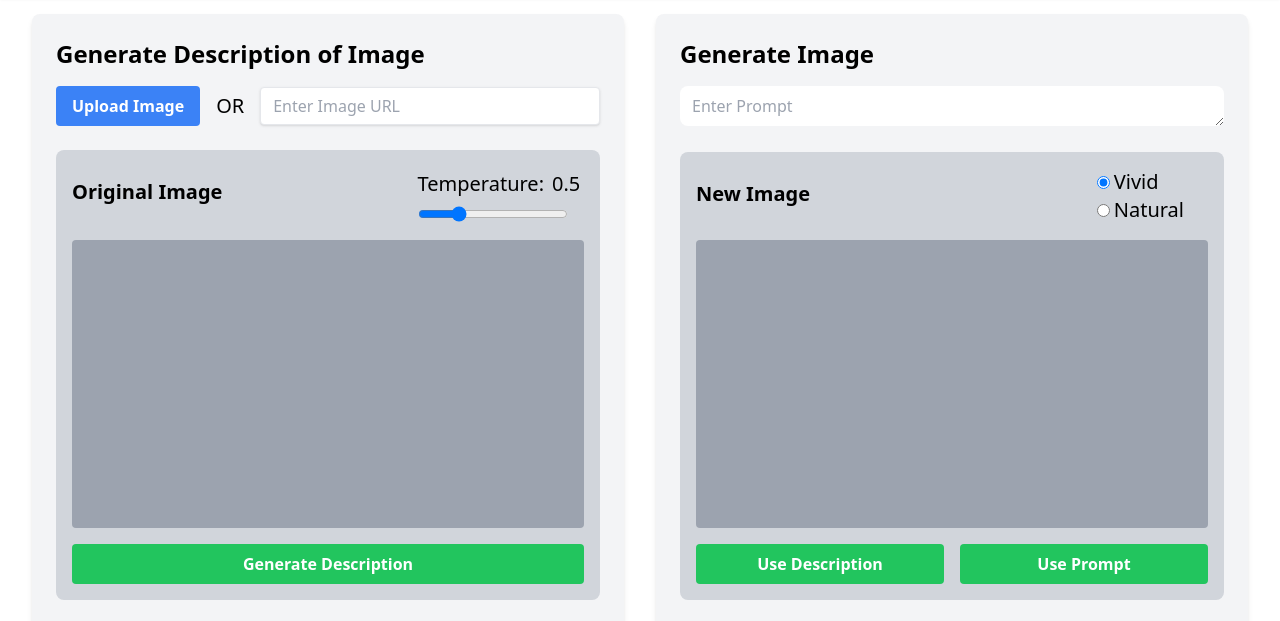
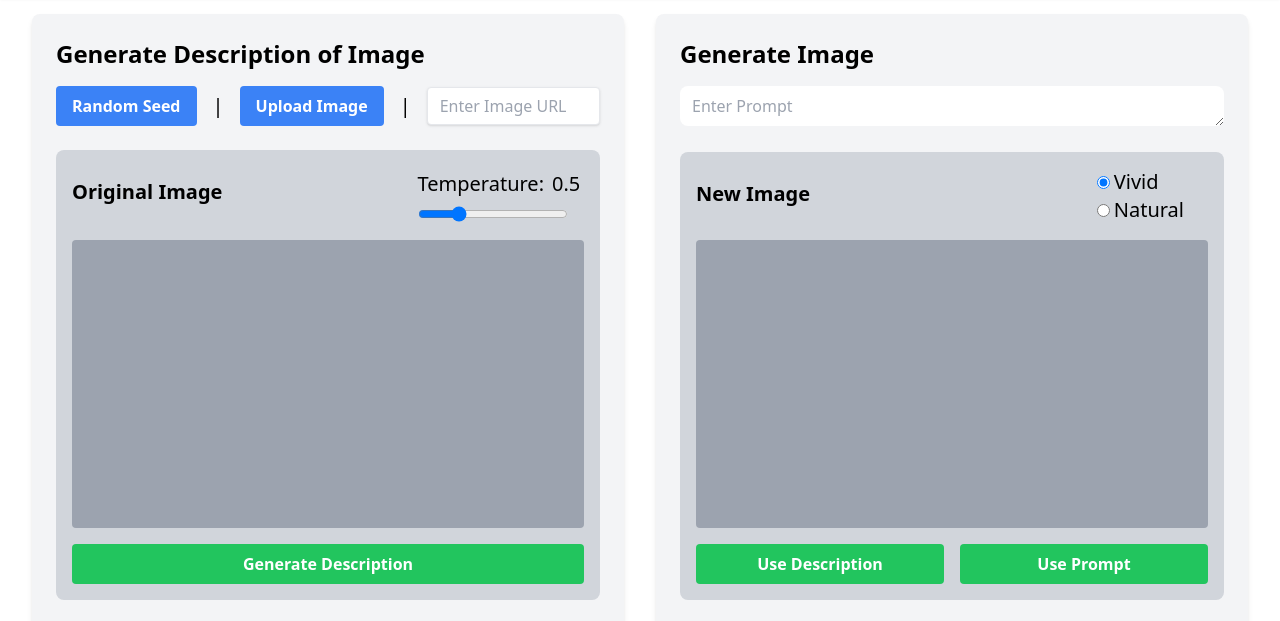
Before and after one commit to James9446/image_replicator, a website: page public/index.html in a window 1280 px wide. Shown: the part 104-725 px from the top of the page. Drawn offline with nearby package versions, Linux system fonts and the light colour scheme.

Commit message:
Added random image fetcher for use with GPT-4V(ision). Also updated the About page and the README.me

```diff
--- a/public/index.html
+++ b/public/index.html
@@ -95,15 +95,24 @@
 
     <!-- Image upload options -->
     <div class="flex flex-col mb-4 md:flex-row justify-between items-start md:items-center">
+      <button id="random-image-btn" onclick="getRandomImage()" class="bg-blue-500 py-2 px-4 hover:bg-blue-700 text-white font-bold rounded focus:outline-none focus:shadow-outline">
+        Random Seed
+      </button>
+
+      <span class="text-xl px-4">|</span>
+
       <label for="image-upload" class="bg-blue-500 py-2 px-4 hover:bg-blue-700 text-white font-bold rounded focus:outline-none focus:shadow-outline">
         Upload Image
+        <!-- Input field for file upload rather than an button  -->
         <input id="image-upload" onchange="loadImageFromFile(this)" type="file" class="hidden" accept="image/*" />
       </label>
-       <span class="text-xl px-4">OR</span>
 
-        <div  class="flex-1 md:mt-0">
-          <input id="image-url" onchange="loadImageFromUrl(this.value)" type="text" placeholder="Enter Image URL" class="shadow appearance-none border rounded w-full py-2 px-3 text-gray-700 leading-tight focus:outline-none focus:shadow-outline" >
-        </div>
+      <span class="text-xl px-4">|</span>
+
+      <div  class="flex-1 md:mt-0">
+        <input id="image-url" onchange="loadImageFromUrl(this.value)" type="text" placeholder="Enter Image URL" class="shadow appearance-none border rounded w-full py-2 px-3 text-gray-700 leading-tight focus:outline-none focus:shadow-outline" >
+      </div>
+
     </div>
 
     <div class="flex flex-col mt-6">
--- a/public/js/main.js
+++ b/public/js/main.js
@@ -84,7 +84,7 @@ async function getImage(id, isVivid) {
   // cleanup revised prompt
   updateTextElement('revised-prompt', "");
 
-  // Call server to generate image
+  // call server to generate image
   const body = { prompt, style };
   const data = await generateImage(body);
 
@@ -93,12 +93,31 @@ async function getImage(id, isVivid) {
     updateTextElement('new-image-placeholder-message', "");
   };
 
-  // Update client with server response data
+  // update client with server response data
   const imageURL = data.imageData.url;
   const revisedPrompt = data.imageData.revised_prompt;
   displayImage('generated-image', imageURL);
   createImageLink('generated-image-link', imageURL);
   updateTextElement('revised-prompt', revisedPrompt);
+}
+
+// GET A RANDOM IMAGE
+async function getRandomImage() {
+  // to limit result to square images, add the parameter orientation=squarish to the request url
+  try {
+    const response = await fetch('https://api.unsplash.com/photos/random?client_id=A5OLU2o5jboQIVT3EPJnvPiiUPtGlAwhnyKCkYujeXE', {
+      method: 'GET',
+      headers: {
+        'Content-Type': 'application/json',
+      }
+    });
+
+    const data = await response.json();
+    const randomImageURL = data.urls.raw;
+    loadImageFromUrl(randomImageURL);
+  } catch (error) {
+    console.error('Server Error:', error);
+  }
 }
 
 // TEMPERATURE SLIDER
```
Also changed, not shown: public/about.html (+6 -3 lines), README.md.
